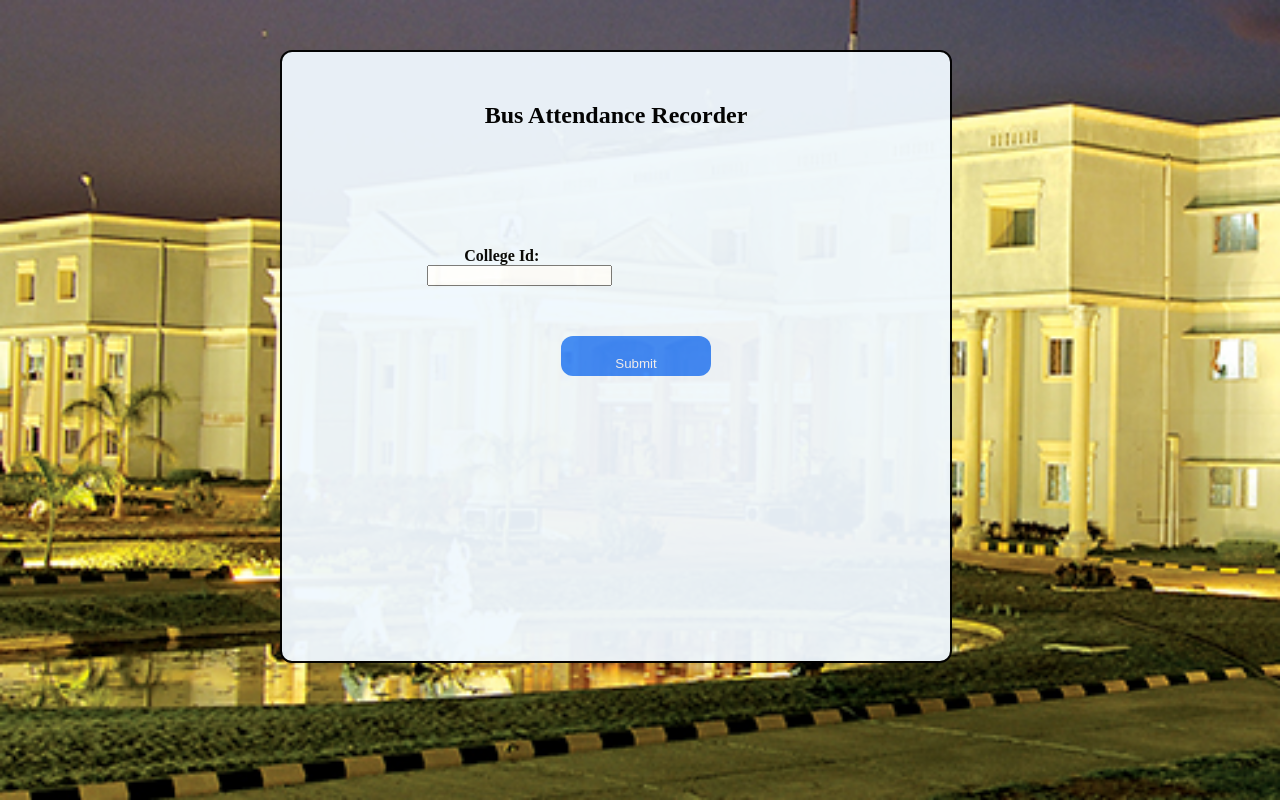
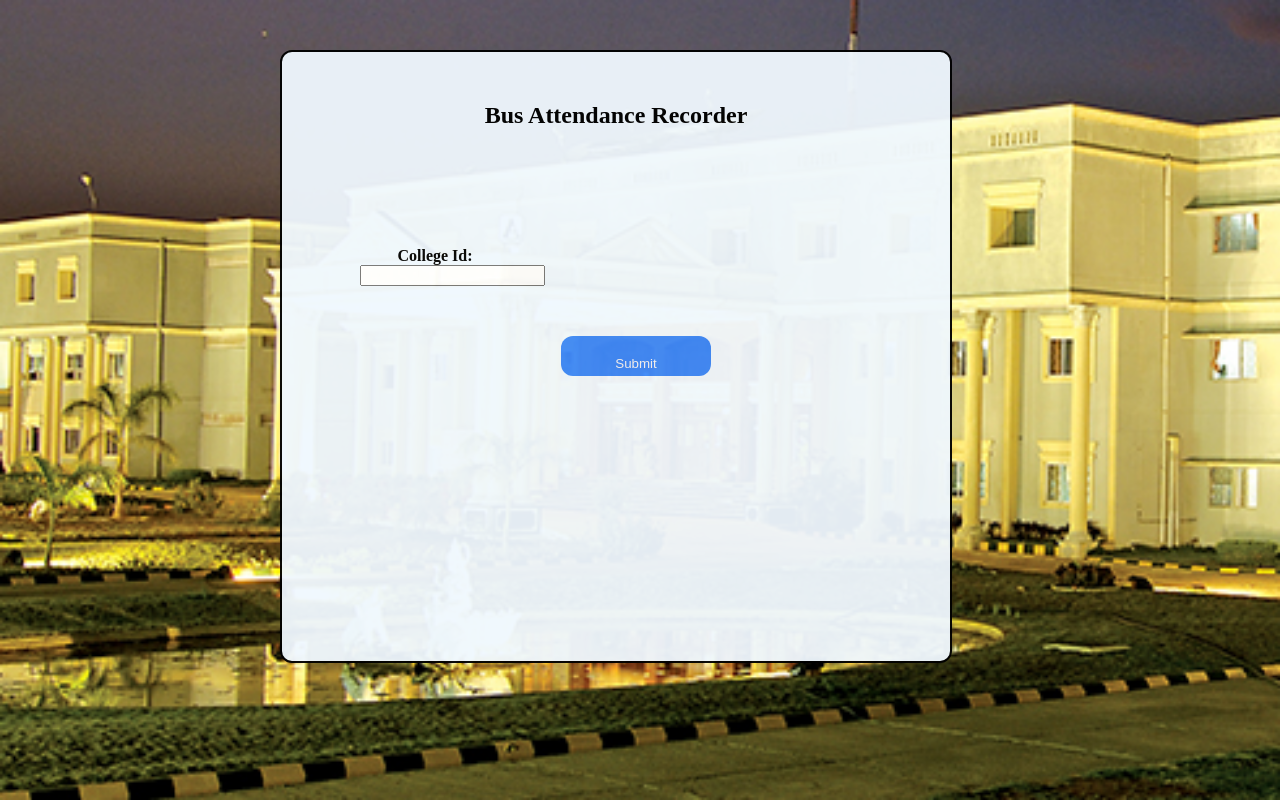
Before and after one commit to SiddarthVS/sairambusqr.github.io, a plain HTML site: page index.html in a window 1280 px wide. Drawn offline with Linux system fonts and the light colour scheme.

Commit message:
Update index.html

```diff
--- a/index.html
+++ b/index.html
@@ -40,7 +40,7 @@
                 background-color: rgb(61, 137, 250);}
 
         .tbox   {top: 30%;
-                left: 10%;
+                left: 00%;
                 width:150px;
                 margin-left: 20px;
                 position: absolute;
```
